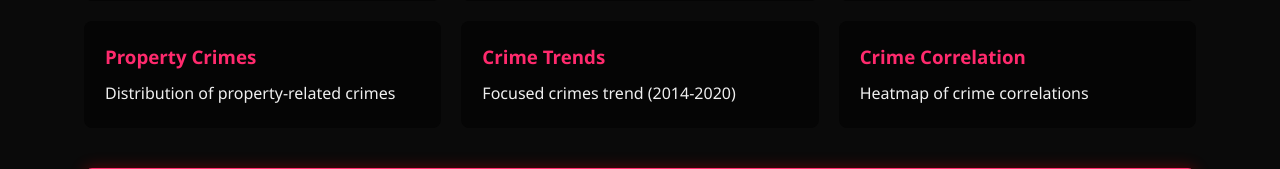
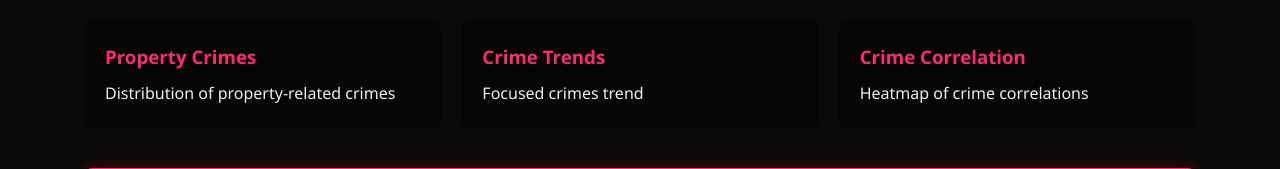
Before and after one commit to 786imran786/CrimeDashboard, a Flask app: page /predefined in a window 1280 px wide. Shown: the part 356-525 px from the top of the page. Run offline with Flask 3, Linux system fonts and the light colour scheme; some libraries are stand-ins or nearby versions.

Commit message:
Update predefined.html

```diff
--- a/templates/predefined.html
+++ b/templates/predefined.html
@@ -23,7 +23,7 @@
         </div>
         <div class="option-card" onclick="generatePlot('5')">
             <h3>Crime Trends</h3>
-            <p>Focused crimes trend (2014-2020)</p>
+            <p>Focused crimes trend</p>
         </div>
         <div class="option-card" onclick="generatePlot('6')">
             <h3>Crime Correlation</h3>
```
